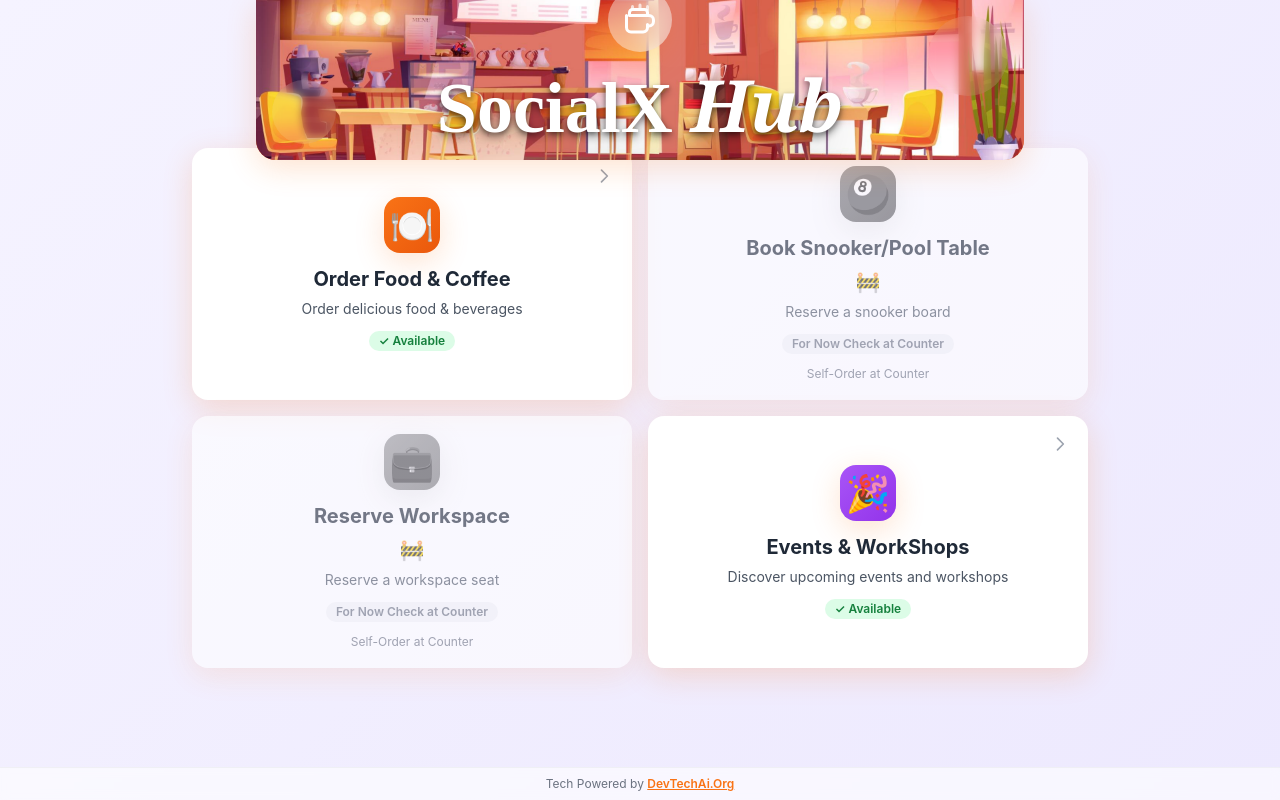
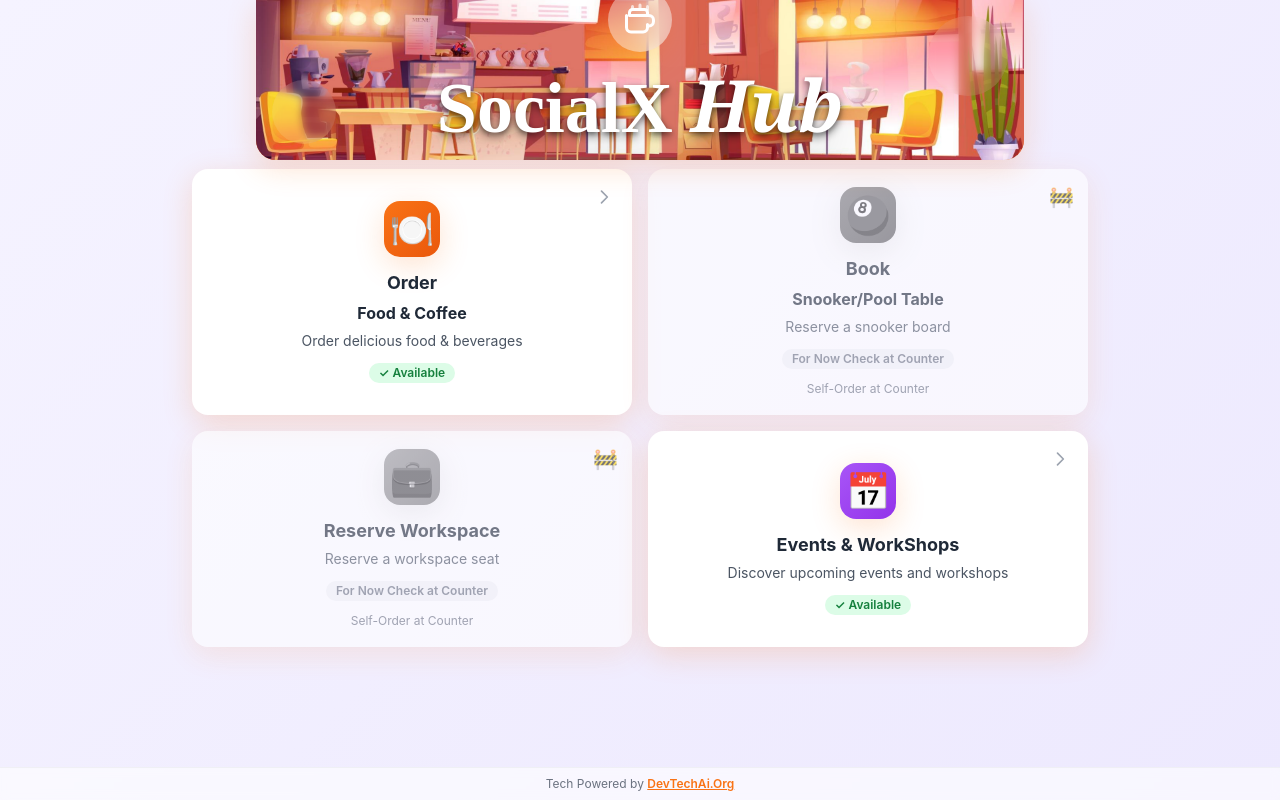
Before and after one commit to DevTechAI/DTA-SocialX-QR_Menu_POC, a Next.js app: page /book-order in a window 1280 px wide. Built offline with nearby package versions, Linux system fonts and the light colour scheme.

Commit message:
/book-order cards names aligned better

```diff
--- a/app/book-order/page.tsx
+++ b/app/book-order/page.tsx
@@ -44,7 +44,7 @@ const bookingOptions: BookingOption[] = [
     id: 'eventspace',
     title: 'Events & WorkShops',
     description: 'Discover upcoming events and workshops',
-    icon: '🎉',
+    icon: '📅',
     route: 'https://linktr.ee/socialx.hub',
     gradient: 'from-purple-500 to-purple-600',
     available: true,
@@ -124,7 +124,23 @@ export default function BookOrderPage() {
         {/* Booking Options Grid */}
         {/* Mobile: Small emoji icons in 2x2 grid */}
         <div className="grid grid-cols-2 gap-4 md:hidden -mt-2 sm:-mt-4">
-          {bookingOptions.map((option) => (
+          {bookingOptions.map((option) => {
+            // Helper function to get title parts
+            const getTitleParts = () => {
+              if (option.id === 'food-order') {
+                return { line1: 'Order', line2: 'Food & Coffee' };
+              } else if (option.id === 'snooker') {
+                return { line1: 'Book', line2: 'Snooker/Pool Table' };
+              } else if (option.id === 'eventspace') {
+                return { line1: 'Events & WorkShops', line2: null };
+              }
+              return { line1: option.title, line2: null };
+            };
+
+            const titleParts = getTitleParts();
+            const showWIP = !option.available && (option.id === 'snooker' || option.id === 'cowork-seat');
+
+            return (
               <button
                 key={option.id}
                 onClick={() => handleCardClick(option)}
@@ -139,6 +155,13 @@ export default function BookOrderPage() {
                   }
                 `}
               >
+                {/* WIP Icon - Top Right Corner */}
+                {showWIP && (
+                  <div className="absolute top-2 right-2">
+                    <span className="text-lg">🚧</span>
+                  </div>
+                )}
+
                 {/* Emoji Icon */}
                 {option.available ? (
                   <div className={`
@@ -154,27 +177,50 @@ export default function BookOrderPage() {
                   </div>
                 )}
 
-              {/* Title */}
-              <h3 className={`text-sm font-bold text-center mb-1 ${
+                {/* Title - Line 1 */}
+                <h3 className={`text-xs sm:text-sm font-bold text-center mb-0.5 whitespace-nowrap ${
                   option.available ? 'text-gray-800' : 'text-gray-400'
                 }`}>
-                {option.title}
+                  {titleParts.line1}
                 </h3>
 
-              {/* Work in Progress indicator */}
-              {!option.available && (option.id === 'snooker' || option.id === 'cowork-seat' || option.id === 'eventspace') && (
-                <>
-                  <span className="text-lg mb-1">🚧</span>
-                  <p className="text-xs text-gray-500 mt-1">Self-Order at Counter</p>
-                </>
+                {/* Title - Line 2 (if exists) */}
+                {titleParts.line2 && (
+                  <h3 className={`text-[10px] sm:text-xs font-bold text-center leading-tight break-words ${
+                    option.available ? 'text-gray-800' : 'text-gray-400'
+                  }`} style={{ wordBreak: 'keep-all', overflowWrap: 'break-word' }}>
+                    {titleParts.line2}
+                  </h3>
+                )}
+
+                {/* Self-Order at Counter text */}
+                {showWIP && (
+                  <p className="text-[9px] text-gray-500 mt-1 text-center">Self-Order at Counter</p>
                 )}
               </button>
-          ))}
+            );
+          })}
         </div>
 
         {/* Desktop: Full card layout */}
         <div className="hidden md:grid md:grid-cols-2 gap-4 -mt-4">
-          {bookingOptions.map((option) => (
+          {bookingOptions.map((option) => {
+            // Helper function to get title parts
+            const getTitleParts = () => {
+              if (option.id === 'food-order') {
+                return { line1: 'Order', line2: 'Food & Coffee' };
+              } else if (option.id === 'snooker') {
+                return { line1: 'Book', line2: 'Snooker/Pool Table' };
+              } else if (option.id === 'eventspace') {
+                return { line1: 'Events & WorkShops', line2: null };
+              }
+              return { line1: option.title, line2: null };
+            };
+
+            const titleParts = getTitleParts();
+            const showWIP = !option.available && (option.id === 'snooker' || option.id === 'cowork-seat');
+
+            return (
               <button
                 key={option.id}
                 onClick={() => handleCardClick(option)}
@@ -190,6 +236,13 @@ export default function BookOrderPage() {
                   ${option.available ? 'hover:border-primary-300' : ''}
                 `}
               >
+                {/* WIP Icon - Top Right Corner */}
+                {showWIP && (
+                  <div className="absolute top-3 right-3">
+                    <span className="text-xl">🚧</span>
+                  </div>
+                )}
+
                 {/* Icon */}
                 <div className={`
                   inline-flex items-center justify-center w-14 h-14 rounded-xl
@@ -202,14 +255,18 @@ export default function BookOrderPage() {
 
                 {/* Content */}
                 <div className="text-center">
-                <h2 className="text-xl font-bold text-gray-800 mb-1.5">
-                  {option.title}
+                  {/* Title - Line 1 */}
+                  <h2 className="text-lg font-bold text-gray-800 mb-1">
+                    {titleParts.line1}
                   </h2>
-                {!option.available && (option.id === 'snooker' || option.id === 'cowork-seat' || option.id === 'eventspace') && (
-                  <div className="mb-1.5">
-                    <span className="text-xl">🚧</span>
-                  </div>
+
+                  {/* Title - Line 2 (if exists) */}
+                  {titleParts.line2 && (
+                    <h2 className="text-sm sm:text-base font-bold text-gray-800 mb-1.5 leading-tight break-words" style={{ wordBreak: 'keep-all', overflowWrap: 'break-word' }}>
+                      {titleParts.line2}
+                    </h2>
                   )}
+
                   <p className="text-gray-600 mb-2 text-sm">
                     {option.description}
                   </p>
@@ -226,7 +283,7 @@ export default function BookOrderPage() {
                           ? 'For Now Check at Counter'
                           : 'Coming Soon'}
                       </span>
-                    {(option.id === 'snooker' || option.id === 'cowork-seat' || option.id === 'eventspace') && (
+                      {showWIP && (
                         <p className="text-xs text-gray-500 mt-1.5">Self-Order at Counter</p>
                       )}
                     </>
@@ -249,7 +306,8 @@ export default function BookOrderPage() {
                   </div>
                 )}
               </button>
-          ))}
+            );
+          })}
         </div>
       </div>
     </div>
```
Lines whose indentation alone changed are shown as unchanged.
